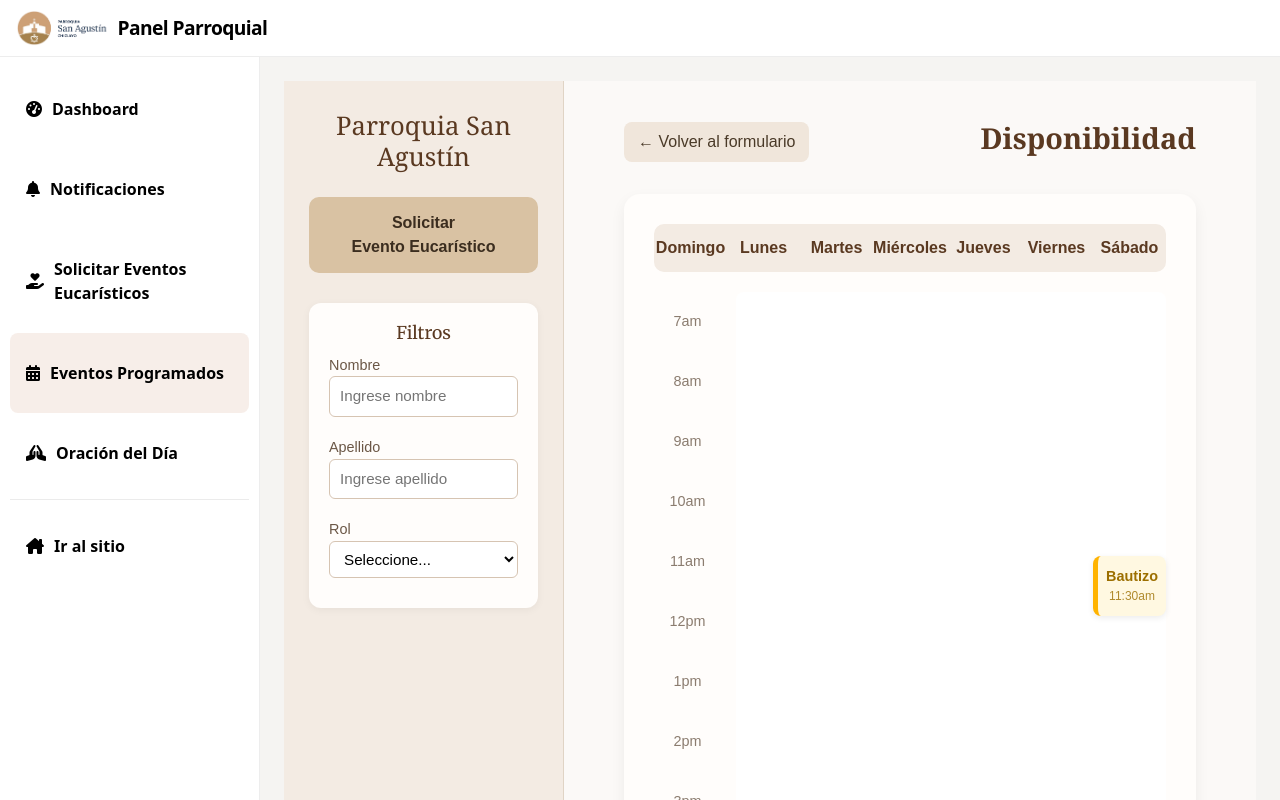
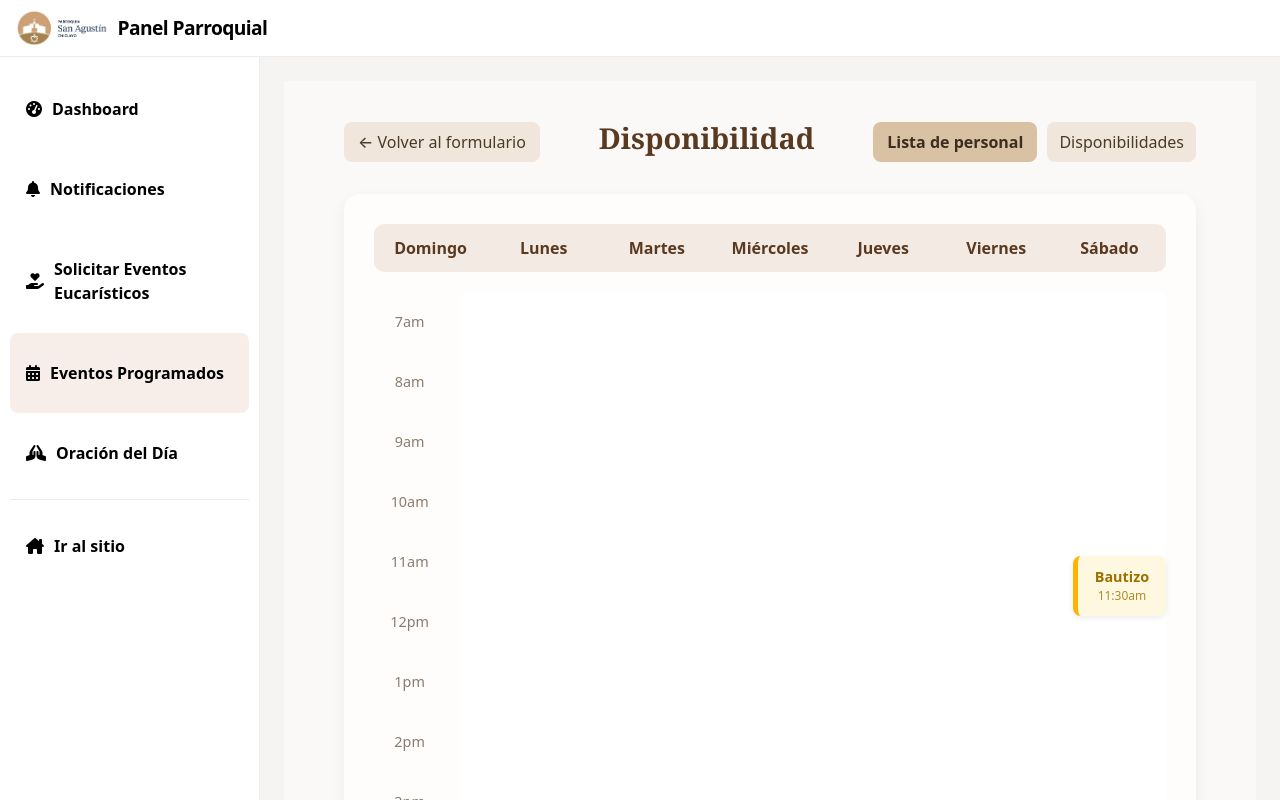
Before and after one commit to BetelCorgi/Parroquia-SA, an Angular app in the folder frontend/: page /admin/eventos-programados in a window 1280 px wide. Shown: the top 800 px of the page. Built offline with nearby package versions, Linux system fonts and the light colour scheme.

Commit message:
Lista de personal agregada en eventos programados
Se agrego un boton para mostrar la lista de personal en los eventos programados, y para ver la disponibilidad en una sola vista

```diff
--- a/frontend/src/app/admin/eventos-programados/eventos-programados.css
+++ b/frontend/src/app/admin/eventos-programados/eventos-programados.css
@@ -261,3 +261,96 @@ body {
     padding: 20px;
   }
 }
+
+.acciones-btns {
+  display: flex;
+  gap: 10px;
+}
+
+/* === TABLA DE PERSONAL === */
+
+.btn-lista {
+  background-color: #d9c2a3;
+  color: #3b2d1f;
+  border: none;
+  border-radius: 8px;
+  padding: 8px 14px;
+  cursor: pointer;
+  font-weight: 600;
+  transition: all 0.3s ease;
+}
+.btn-lista:hover {
+  background-color: #c8b08c;
+  transform: scale(1.03);
+}
+
+.tabla-personal {
+  background-color: #fffdfb;
+  border-radius: 16px;
+  padding: 25px 30px;
+  box-shadow: 0 6px 15px rgba(0, 0, 0, 0.06);
+  width: 100%;
+  animation: fadeIn 0.3s ease-in-out;
+}
+
+.tabla-header {
+  display: flex;
+  justify-content: space-between;
+  align-items: center;
+  margin-bottom: 15px;
+}
+
+.tabla-header h2 {
+  font-family: "Georgia", serif;
+  color: #5a3921;
+  font-size: 1.6rem;
+  margin: 0;
+}
+
+.btn-volver-tabla {
+  background-color: #f0e6db;
+  color: #4a3a28;
+  border: none;
+  border-radius: 8px;
+  padding: 6px 12px;
+  cursor: pointer;
+  font-weight: 500;
+  transition: all 0.2s ease-in-out;
+}
+.btn-volver-tabla:hover {
+  background-color: #e2d3c0;
+}
+
+.tabla-personal table {
+  width: 100%;
+  border-collapse: collapse;
+  font-size: 0.95rem;
+}
+
+.tabla-personal th,
+.tabla-personal td {
+  border: 1px solid #e0d4c5;
+  padding: 10px 12px;
+  text-align: left;
+}
+
+.tabla-personal th {
+  background-color: #f3ebe3;
+  color: #5a3921;
+  font-weight: 600;
+}
+
+.tabla-personal tr:nth-child(even) {
+  background-color: #fbf9f7;
+}
+
+.tabla-personal tr:hover {
+  background-color: #f3ebe3;
+  transition: 0.2s;
+}
+
+/* Animación suave al mostrar */
+@keyframes fadeIn {
+  from { opacity: 0; transform: translateY(10px); }
+  to { opacity: 1; transform: translateY(0); }
+}
--- a/frontend/src/app/admin/eventos-programados/eventos-programados.html
+++ b/frontend/src/app/admin/eventos-programados/eventos-programados.html
@@ -1,51 +1,15 @@
-<!DOCTYPE html>
-<html lang="es">
-<head>
-  <meta charset="UTF-8">
-  <meta name="viewport" content="width=device-width, initial-scale=1.0">
-  <title>Panel Parroquial - Disponibilidad</title>
-  <link rel="stylesheet" href="eventos-programados.css">
-</head>
-<body>
-
-<div class="panel-parroquial">
-  <!-- Sidebar -->
-  <aside class="sidebar">
-    <div class="logo">
-      <h3>Parroquia San Agustín</h3>
+<main class="contenido">
+  <div class="header">
+    <button class="btn-volver" (click)="volverAlFormulario()">← Volver al formulario</button>
+    <h2>Disponibilidad</h2>
+    <div class="acciones-btns">
+      <button class="btn-lista" (click)="mostrarListaPersonal()">Lista de personal</button>
+      <button class="btn-volver-tabla" (click)="mostrarCalendario()">Disponibilidades</button>
+    </div>
   </div>
 
-    <button class="btn-solicitar">Solicitar<br>Evento Eucarístico</button>
-
-
-    <div class="filtros">
-      <h4>Filtros</h4>
-
-      <label>Nombre</label>
-      <input type="text" placeholder="Ingrese nombre">
-
-      <label>Apellido</label>
-      <input type="text" placeholder="Ingrese apellido">
-
-      <label>Rol</label>
-      <select>
-        <option value="">Seleccione...</option>
-        <option>Fiel</option>
-        <option>Coordinador</option>
-        <option>Padre</option>
-      </select>
-    </div>
-  </aside>
-
-  <!-- Contenido principal -->
-  <main class="contenido">
-    <div class="header">
-      <button class="btn-volver">← Volver al formulario</button>
-      <h2>Disponibilidad</h2>
-    </div>
-
-    <div class="calendario">
-      <!-- Días de la semana -->
+  <!-- Calendario -->
+  <div class="calendario" *ngIf="!mostrarLista">
     <div class="dias-semana">
       <div>Domingo</div>
       <div>Lunes</div>
@@ -56,9 +20,7 @@
       <div>Sábado</div>
     </div>
 
-      <!-- Horas y cuadrícula -->
     <div class="tabla-calendario">
-        <!-- Columna de horas -->
       <div class="horas">
         <div>7am</div>
         <div>8am</div>
@@ -75,33 +37,59 @@
         <div>7pm</div>
       </div>
 
-        <!-- Celdas de los días -->
       <div class="grid-dias">
-          <!-- Eventos -->
-          <div class="evento verde" style="grid-column: 2; grid-row: 13;">
+        <div class="evento verde" style="grid-column: 2; grid-row: 13">
           <span>Misa de Acción de Gracias</span>
           <small>7:00pm</small>
         </div>
 
-          <div class="evento rojo" style="grid-column: 4; grid-row: 10;">
+        <div class="evento rojo" style="grid-column: 4; grid-row: 10">
           <span>Funeral</span>
           <small>4:00pm</small>
         </div>
 
-          <div class="evento amarillo" style="grid-column: 7; grid-row: 5;">
+        <div class="evento amarillo" style="grid-column: 7; grid-row: 5">
           <span>Bautizo</span>
           <small>11:30am</small>
         </div>
 
-          <div class="evento verde" style="grid-column: 1; grid-row: 12;">
+        <div class="evento verde" style="grid-column: 1; grid-row: 12">
           <span>Misa Comunitaria</span>
           <small>6:00pm</small>
         </div>
       </div>
     </div>
   </div>
-  </main>
+
+  <!-- Tabla de personal -->
+  <div class="tabla-personal" *ngIf="mostrarLista">
+    <div class="tabla-header">
+      <h2>Lista de Personal</h2>
     </div>
 
-</body>
-</html>
+    <table>
+      <thead>
+        <tr>
+          <th>DNI</th>
+          <th>Nombre</th>
+          <th>Apellido</th>
+          <th>Rol</th>
+          <th>Teléfono</th>
+          <th>Correo</th>
+          <th>Estado</th>
+        </tr>
+      </thead>
+      <tbody>
+        <tr *ngFor="let p of personal">
+          <td>{{ p.dni }}</td>
+          <td>{{ p.nombre }}</td>
+          <td>{{ p.apellido }}</td>
+          <td>{{ p.rol }}</td>
+          <td>{{ p.telefono }}</td>
+          <td>{{ p.correo }}</td>
+          <td>{{ p.estado }}</td>
+        </tr>
+      </tbody>
+    </table>
+  </div>
+</main>
--- a/frontend/src/app/admin/eventos-programados/eventos-programados.ts
+++ b/frontend/src/app/admin/eventos-programados/eventos-programados.ts
@@ -1,12 +1,34 @@
 import { Component } from '@angular/core';
 import { CommonModule } from '@angular/common';
+import { Router } from '@angular/router';
 
 @Component({
   selector: 'app-eventos-programados',
+  standalone: true,
   imports: [CommonModule],
   templateUrl: './eventos-programados.html',
-  styleUrl: './eventos-programados.css'
+  styleUrls: ['./eventos-programados.css']
 })
 export class EventosProgramados {
+  mostrarLista = false;
 
+  personal = [
+    { dni: '12345678', nombre: 'Juan', apellido: 'Pérez', rol: 'Coordinador', telefono: '987654321', correo: 'juan@correo.com', estado: 'Activo' },
+    { dni: '87654321', nombre: 'María', apellido: 'López', rol: 'Fiel', telefono: '987111222', correo: 'maria@correo.com', estado: 'Inactivo' },
+    { dni: '11223344', nombre: 'Pedro', apellido: 'Gómez', rol: 'Padre', telefono: '986222333', correo: 'pedro@correo.com', estado: 'Activo' },
+  ];
+
+  constructor(private router: Router) {}
+
+  volverAlFormulario() {
+    this.router.navigate(['/solicitar-eventos']);
+  }
+
+  mostrarListaPersonal() {
+    this.mostrarLista = true;
+  }
+
+  mostrarCalendario() {
+    this.mostrarLista = false;
+  }
 }
```
Lines whose indentation alone changed are shown as unchanged.
